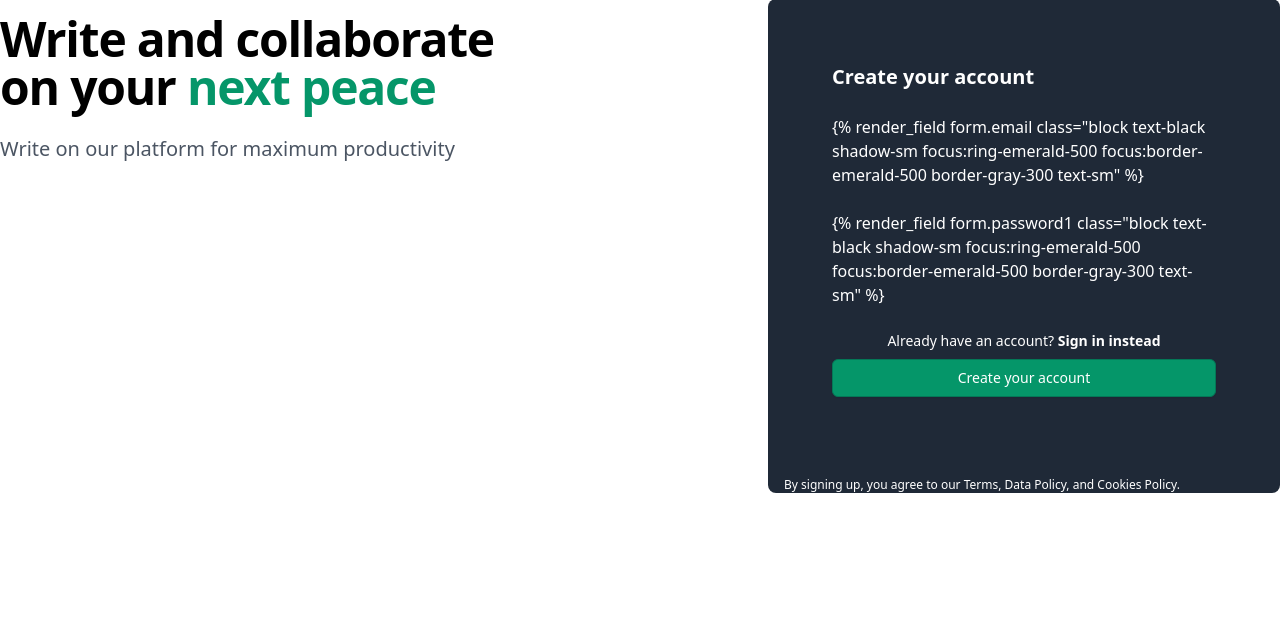
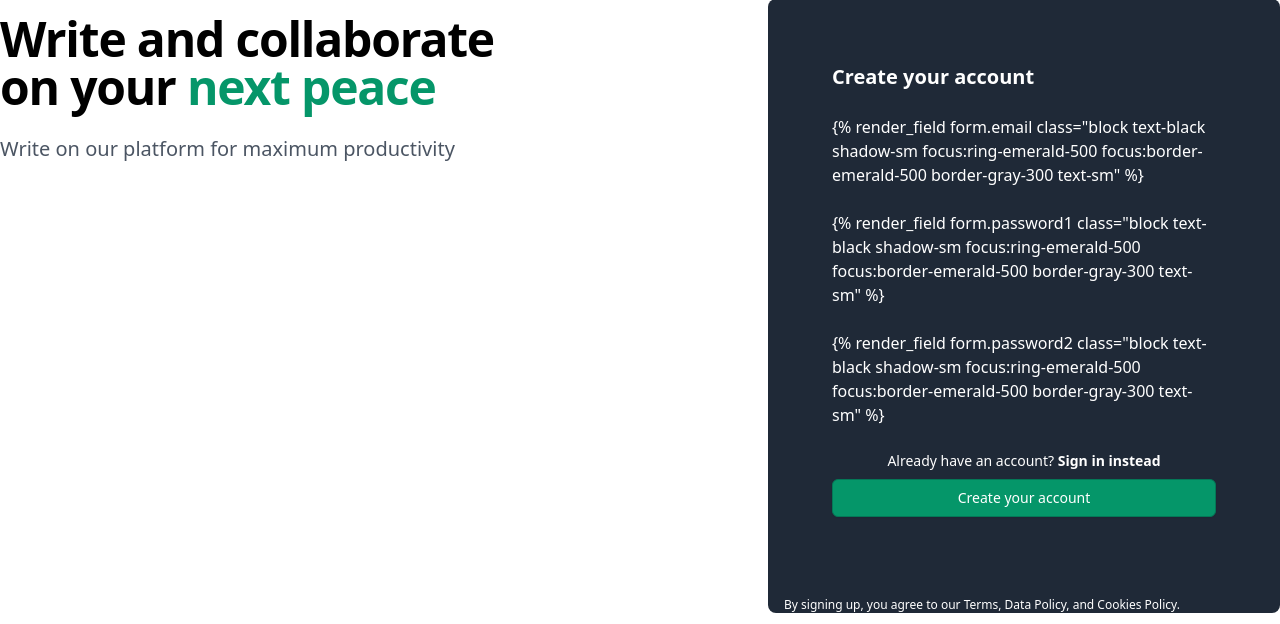
Before and after one commit to Que5/Connecto, a Django app: page /accounts/signup/ in a window 1280 px wide. Shown: the part 176-800 px from the top of the page. Run offline with Django 5.2, Linux system fonts and the light colour scheme; some libraries are stand-ins or nearby versions.

Commit message:
Added second password option

```diff
--- a/templates/account/signup.html
+++ b/templates/account/signup.html
@@ -35,6 +35,13 @@
                                 </div>
                             </div>
                             <div>
+                                <label class="sr-only" for="{{ form.password2.id_for_label }}">Email</label>
+                                <div class="form-field">
+                                    {% render_field form.password2 class="block text-black shadow-sm focus:ring-emerald-500
+                                    focus:border-emerald-500 border-gray-300 text-sm" %}
+                                </div>
+                            </div>
+                            <div>
                                 <p class="text-sm text-center">Already have an account? <a href="{% url 'account_login' %}" class="font-bold hover:underline">Sign in instead</a></p>
                                 <button type="submit" class="button primary w-full mt-2 text-sm">Create your account</button>
                             </div>
```
